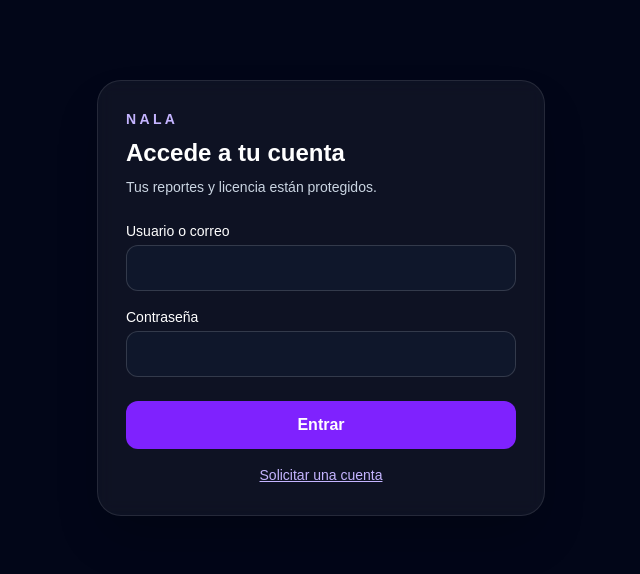
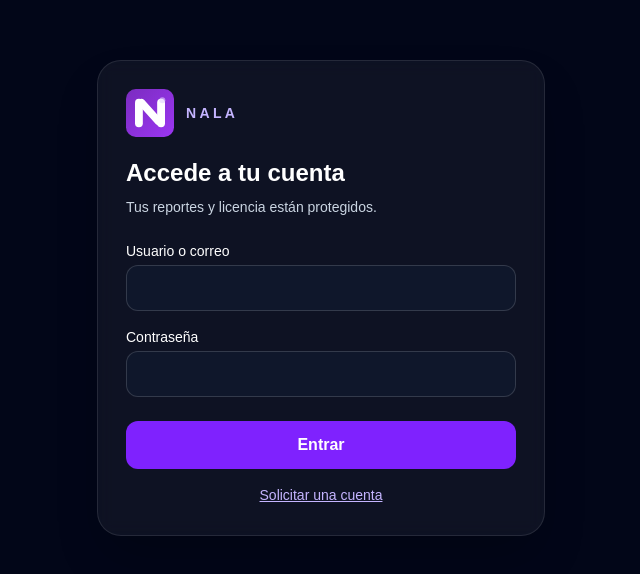
Before and after one commit to samauel05-byte/Chat-bot, a Next.js app: page / in a window 1280 px wide. Shown: the part 102-676 px from the top of the page, without its empty margins (319-959 px from the left). Built offline with nearby package versions, Linux system fonts and the light colour scheme; no server answers.

Commit message:
Add NALA logo to login screen

```diff
--- a/app/components/LoginForm.tsx
+++ b/app/components/LoginForm.tsx
@@ -2,6 +2,7 @@
 
 import { useState } from "react";
 import { useRouter } from "next/navigation";
+import Image from "next/image";
 import { createClient } from "@/lib/supabase/client";
 
 export function LoginForm() {
@@ -48,7 +49,10 @@ export function LoginForm() {
   return (
     <main className="grid min-h-dvh place-items-center bg-slate-950 p-5 text-white">
       <form onSubmit={submit} className="w-full max-w-md rounded-3xl border border-white/10 bg-white/5 p-7 shadow-2xl backdrop-blur">
-        <p className="mb-2 text-sm font-semibold tracking-[0.24em] text-violet-300">NALA</p>
+        <div className="mb-5 flex items-center gap-3">
+          <Image src="/logo.svg" alt="NALA" width={48} height={48} priority />
+          <p className="text-sm font-semibold tracking-[0.24em] text-violet-300">NALA</p>
+        </div>
         <h1 className="text-2xl font-semibold">{isNew ? "Crear cuenta" : "Accede a tu cuenta"}</h1>
         <p className="mt-2 text-sm text-slate-300">Tus reportes y licencia están protegidos.</p>
         {isNew && <label className="mt-6 block text-sm">Usuario
```
